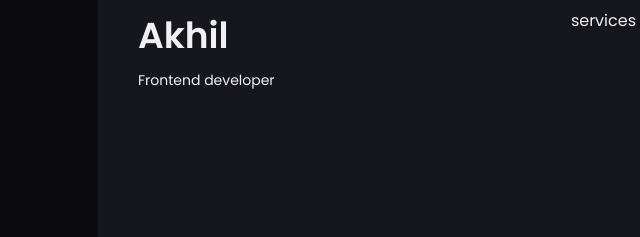
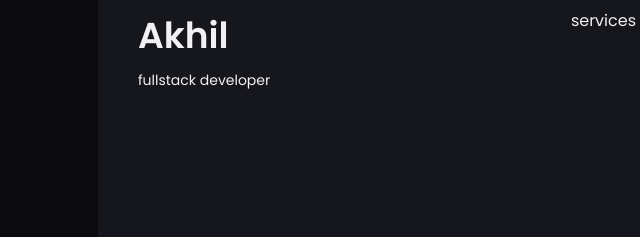
Before and after one commit to AkhilPundir156/Poortfolio-Webstie, a plain HTML site: page index.html in a window 1280 px wide. Shown: the part 5462-5699 px from the top of the page, 2-642 px from the left. Drawn offline with nearby package versions, Linux system fonts and the light colour scheme; files whose address does not match are found by name.

Commit message:
final commit

```diff
--- a/main.html
+++ b/index.html
@@ -805,7 +805,7 @@
                 <div class="footer__container container grid">
                     <div>
                         <h1 class="footer__title">Akhil</h1>
-                        <span class="footer__subtitle">Frontend developer</span>
+                        <span class="footer__subtitle">fullstack developer</span>
                     </div>
                     <ul class="footer__links">
                         <li>
```
Also changed, not shown: 1 other file.
